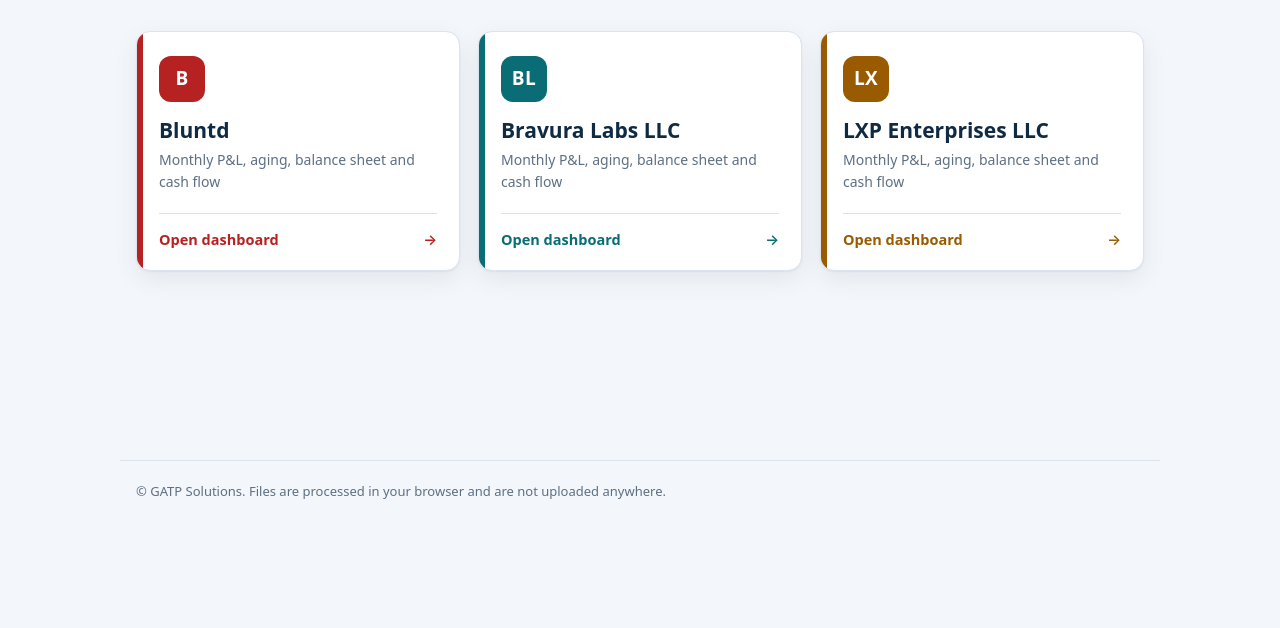
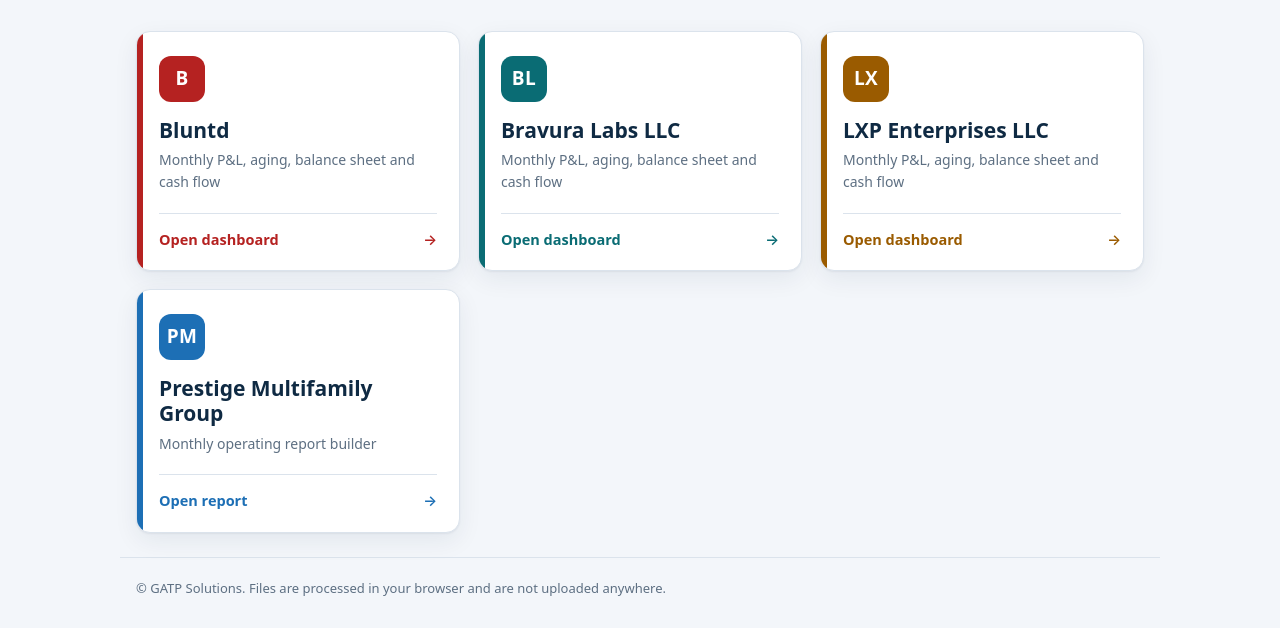
Before and after one commit to AccountingGatp/Client-Monthly-Dashboards, a plain HTML site: page public/index.html in a window 1280 px wide. Shown: the part 269-897 px from the top of the page. Before the commit the page ends 800 px from the top, so only its background shows below. Drawn offline with Linux system fonts and the light colour scheme.

Commit message:
Update index.html

```diff
--- a/public/index.html
+++ b/public/index.html
@@ -39,6 +39,7 @@ footer{max-width:1040px;width:100%;margin:0 auto;padding:20px 16px 30px;color:va
 <a class="card" style="--c:#b52221" href="Bluntd_Monthly_Dashboard.html"><div class="mono">B</div><div class="name">Bluntd</div><div class="meta">Monthly P&amp;L, aging, balance sheet and cash flow</div><div class="go"><span>Open dashboard</span><i>→</i></div></a>
 <a class="card" style="--c:#0a6c74" href="Bravura_Monthly_Dashboard.html"><div class="mono">BL</div><div class="name">Bravura Labs LLC</div><div class="meta">Monthly P&amp;L, aging, balance sheet and cash flow</div><div class="go"><span>Open dashboard</span><i>→</i></div></a>
 <a class="card" style="--c:#9a5b00" href="LXP_Monthly_Dashboard.html"><div class="mono">LX</div><div class="name">LXP Enterprises LLC</div><div class="meta">Monthly P&amp;L, aging, balance sheet and cash flow</div><div class="go"><span>Open dashboard</span><i>→</i></div></a>
+<a class="card" style="--c:#1d6fb5" href="Monthly_Operating_Report_Builder_Color.html"><div class="mono">PM</div><div class="name">Prestige Multifamily Group</div><div class="meta">Monthly operating report builder</div><div class="go"><span>Open report</span><i>→</i></div></a>
 </div>
 </main>
 <footer>© GATP Solutions. Files are processed in your browser and are not uploaded anywhere.</footer>
```
